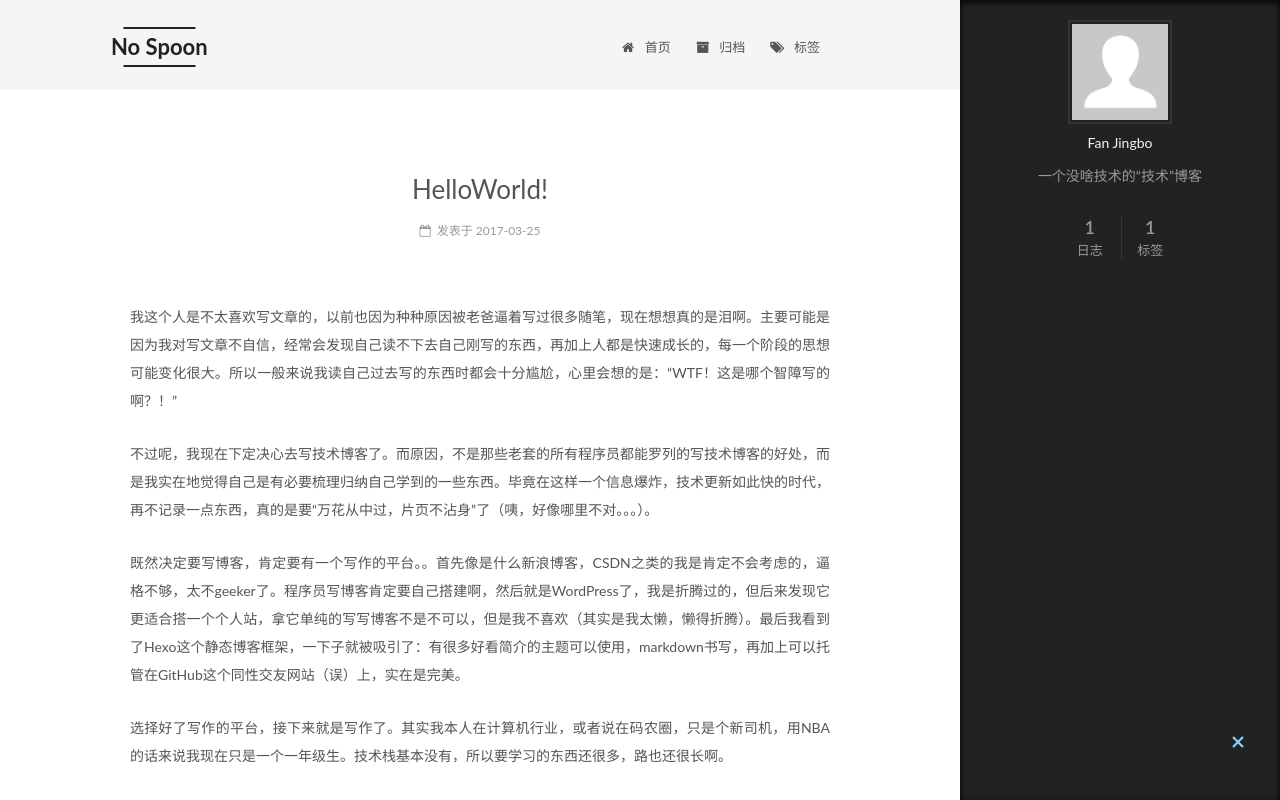
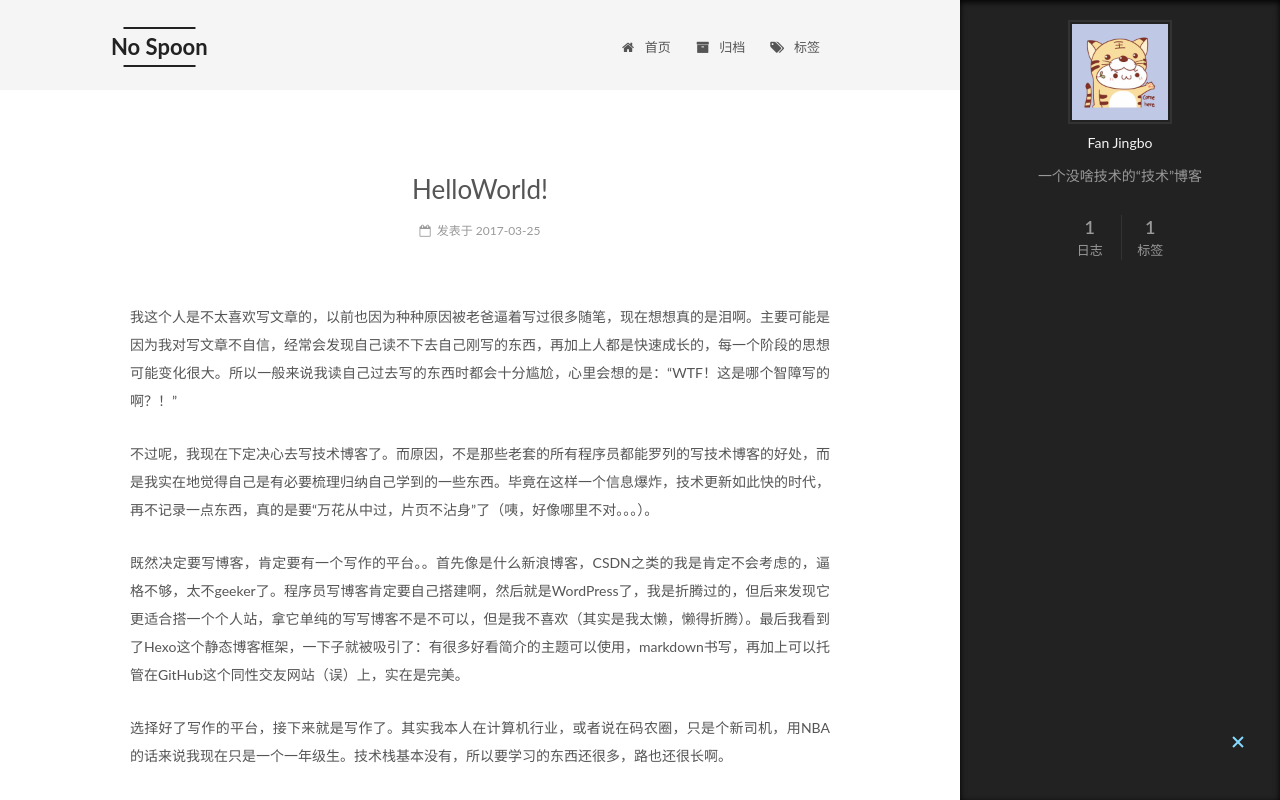
Before and after one commit to flyingpot/flyingpot.github.io, a plain HTML site: page 2017/03/25/HelloWorld/index.html in a window 1280 px wide. Both pictures are taken after a click on the element 1238 px from the left and 743 px from the top of the page. Shown: the top 800 px of the page. Drawn offline with Linux system fonts and the light colour scheme.

Commit message:
Site updated: 2017-03-26 15:53:13

```diff
--- a/2017/03/25/HelloWorld/index.html
+++ b/2017/03/25/HelloWorld/index.html
@@ -231,7 +231,7 @@
     <span hidden itemprop="author" itemscope itemtype="http://schema.org/Person">
       <meta itemprop="name" content="Fan Jingbo">
       <meta itemprop="description" content="">
-      <meta itemprop="image" content="/images/avatar.gif">
+      <meta itemprop="image" content="/uploads/avatar.jpg">
     </span>
 
     <span hidden itemprop="publisher" itemscope itemtype="http://schema.org/Organization">
@@ -387,7 +387,7 @@
       <section class="site-overview sidebar-panel sidebar-panel-active">
         <div class="site-author motion-element" itemprop="author" itemscope itemtype="http://schema.org/Person">
           <img class="site-author-image" itemprop="image"
-               src="/images/avatar.gif"
+               src="/uploads/avatar.jpg"
                alt="Fan Jingbo" />
           <p class="site-author-name" itemprop="name">Fan Jingbo</p>
 
```
Also changed, not shown: archives/2017/03/index.html (+1 -1 lines), archives/2017/index.html (+1 -1 lines), archives/index.html (+1 -1 lines), categories/index.html (+1 -1 lines), index.html (+2 -2 lines), tags/index.html (+1 -1 lines), tags/随笔/index.html (+1 -1 lines), uploads/avatar.jpg (added).
